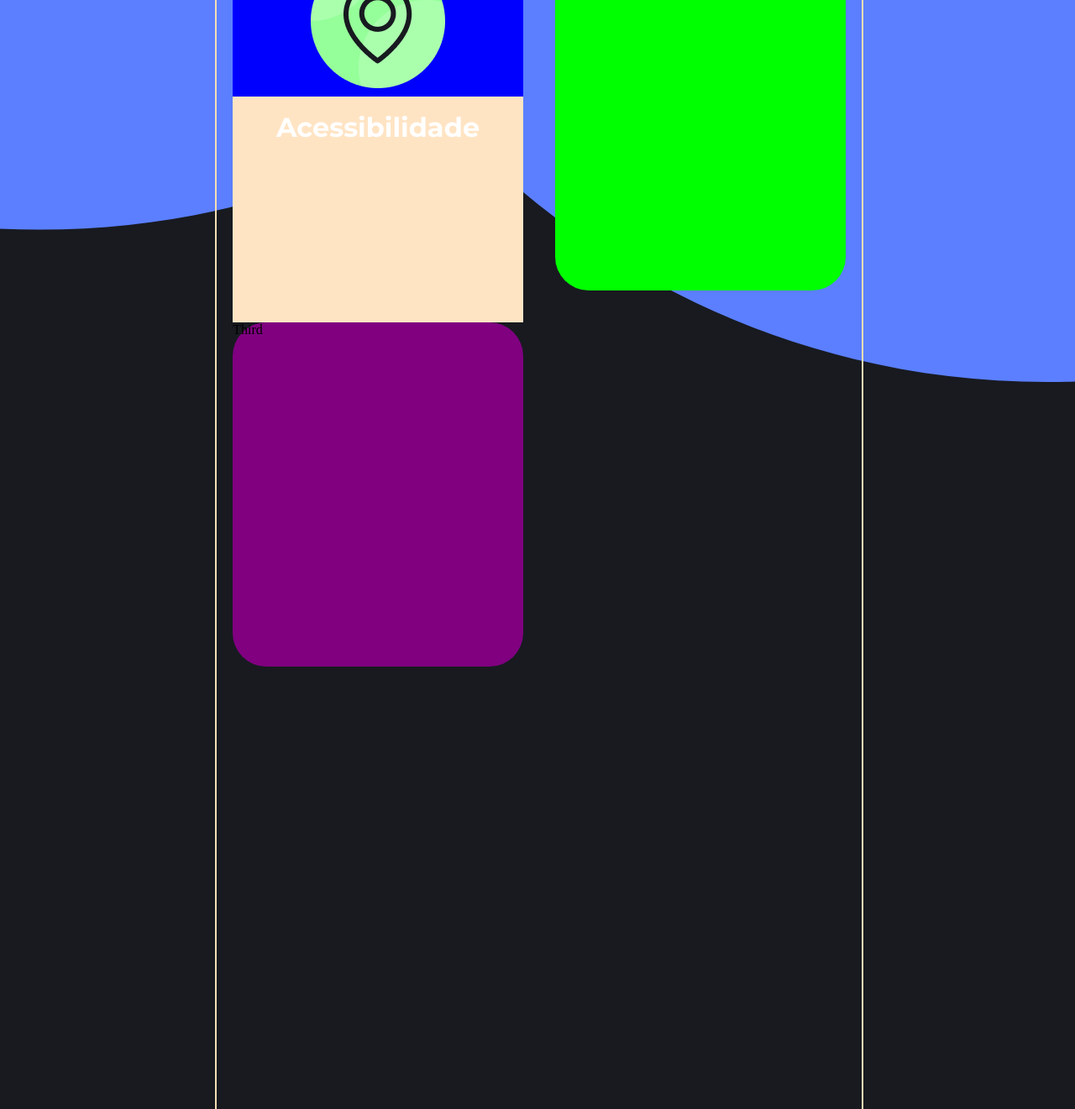
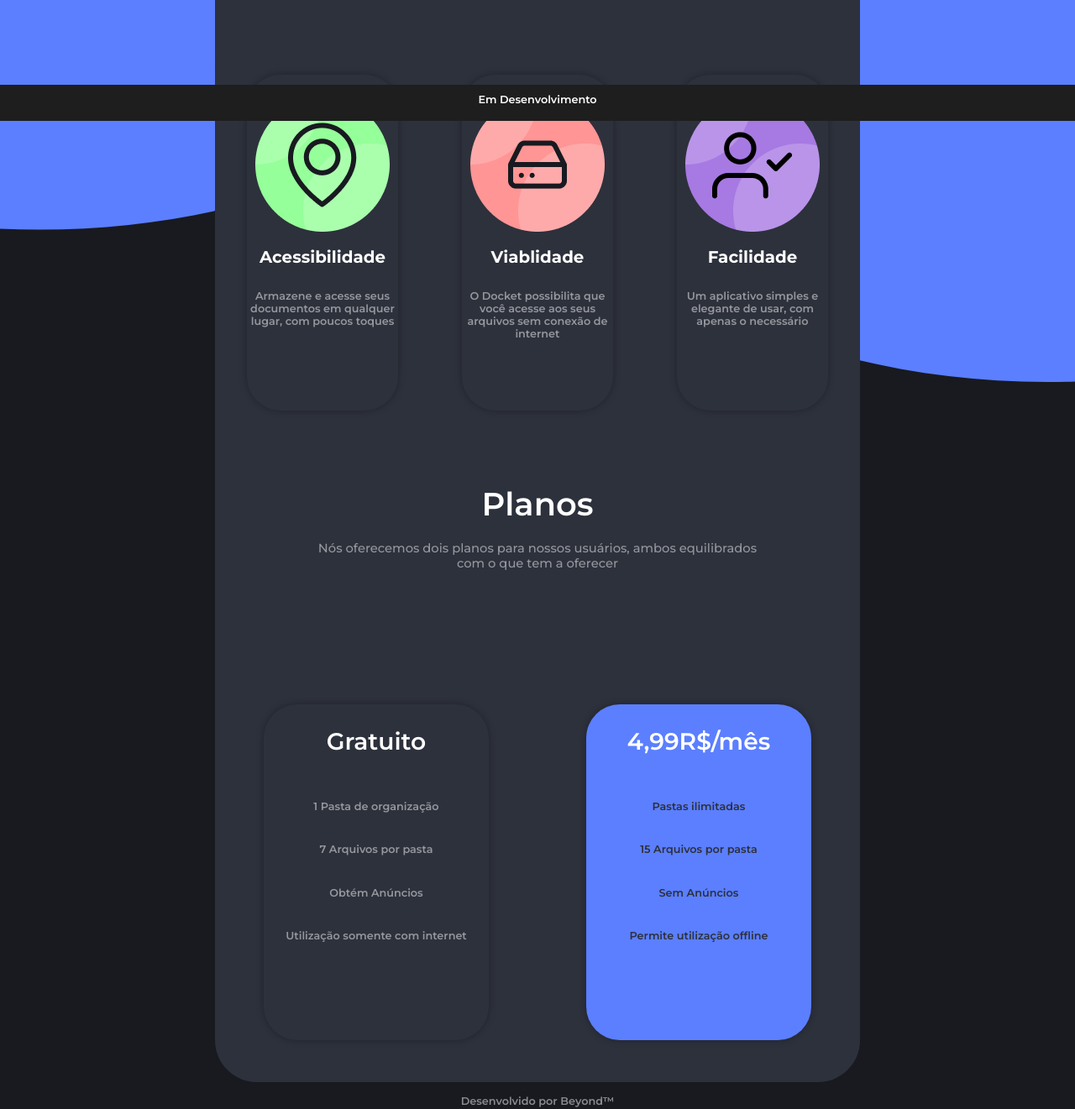
Before and after one commit to OthavioMartins/beyond, a plain HTML site: page docket.html in a window 1280 px wide. Shown: the part 656-1977 px from the top of the page at 84% size. Drawn offline with Linux system fonts and the light colour scheme.

Commit message:
Atualização de Arquivos

```diff
--- a/docket.html
+++ b/docket.html
@@ -23,29 +23,50 @@
             <p class="DocketTitle">Docket</p>
                 <div class="abouttext">
                     <p class="About">O Docket é um aplicativo de carteira digital<br>
-                que busca oferecer segurança, simplicidade
-                e qualidade no aplicativo. Ele consiste em
-                uma carteira digital para documentos,
-                para que haja mais  praticidade e segurança
+                que busca oferecer segurança, simplicidade<br>
+                e qualidade no aplicativo. Ele consiste em <br>
+                uma carteira digital para documentos, <br>
+                para que haja mais  praticidade e segurança,<br>
                 sobre seus documentos.</p>
                 </div>
         </div>
         <div class="First">
             <img class="docket" src="Icons/docket.svg"/>
         </div>
+        <div class="Premain">
+                <h1 class="VantagensTitle">Vantagens</h1>
+        </div>
         <div class="Submain">
             <div class="Second">
                 <div class="ImagemV"><img class="SVantagens" src="Icons/Location.png"/></div>
-                <div class="TextV"><h1 class="Vantagens">Acessibilidade</h1></div>
+                <div class="TextV"><h1 class="Vantagens">Acessibilidade</h1><p class="VText">Armazene e acesse seus documentos em qualquer lugar, com poucos toques</p></div>
             </div>
             <div class="Third">
-                Third
+                <div class="ImagemV"><img class="SVantagens" src="Icons/NET.png"/></div>
+                <div class="TextV"><h1 class="Vantagens">Viablidade</h1><p class="VText">O Docket possibilita que você acesse aos seus arquivos sem conexão de internet</p></div>
             </div>
             <div class="Fourth">
-                Fourth
+                <div class="ImagemV"><img class="SVantagens" src="Icons/Simple.png"/></div>
+                <div class="TextV"><h1 class="Vantagens">Facilidade</h1><p class="VText">Um aplicativo simples e elegante de usar, com apenas o necessário</p></div>
             </div>
+        <div class="PlanosTitle">
+            <div class="TextV"><h1 class="PlanosV">Planos</h1><p class="PlanosDesc">Nós oferecemos dois planos para nossos usuários, ambos equilibrados<br> com o que tem a oferecer</p></div>
+        </div>
+    <div class="cubo">
+        <div class="Fifth">
+            <h1 class="Gratuito">Gratuito</h1>
+            <p class="GText">1 Pasta de organização<br>7 Arquivos por pasta<br>Obtém Anúncios<br>Utilização somente com internet</p>
+        </div>
+        <div class="Sixth">
+            <h1 class="mes">4,99R$/mês</h1>
+            <p class="PText">Pastas ilimitadas<br>15 Arquivos por pasta<br>Sem Anúncios<br>Permite utilização offline<br></p>
+        </div>
         </div>
     </div>
+    <div class="Developed">
+        <h1 class="Beyondtm">Desenvolvido por Beyond™</h1>
+    </div>
+    <div class="Footer"><h1 class="FooterText">Em Desenvolvimento</h1></div>
         </body>
     </head>
 </html>
--- a/style.css
+++ b/style.css
@@ -80,15 +80,15 @@ body{
 
 .container{
     display: grid;
-    grid-template-columns: 10% 10% 10% 10% 10% 10% 10% 10% 10% 10%;
-    grid-template-rows: 10% 10% 10% 10% 10% 10% 10% 10% 10% 10%;
-    justify-content: space-between;
+    grid-template-columns: 20% 20% 20% 20% 20%;
+    grid-template-rows: 10% 10% 5% 10% 10% 10% 10% 10% 10% 15%;
+    justify-content: center;
     height: 2500px;
 }
 
 .Main{
-    grid-column-start: 3;
-    grid-column-end: 7;
+    grid-column-start: 2;
+    grid-column-end: 4;
     grid-row-start: 1;
     grid-row-end: 3;
 }
@@ -104,13 +104,12 @@ body{
 
 .abouttext{
     display: flex;
-    background-color: rgba(0, 255, 255, 0.2);
-    width: 100%;
+    width: 90%;
 }
 
 .About{
     font-family: "Montserrat", sans-serif;
-    font-size: 1.35rem;
+    font-size: clamp(1rem, 1.25vw, 1.25rem);
     font-weight: 500;
     margin-top: 10%;
     color: white;
@@ -120,8 +119,8 @@ body{
     display: flex;
     justify-content: center;
     margin: auto;
-    grid-column-start: 7;
-    grid-column-end: 9;
+    grid-column-start: 4;
+    grid-column-end: 5;
     grid-row-start: 1;
     grid-row-end: 3;
 }
@@ -130,91 +129,251 @@ body{
     height: 50%;
 }
 
+.Premain{
+    justify-content: center;
+    text-align: center;
+    background-color: #2D313C;
+    border-top-left-radius: 50px;
+    border-top-right-radius: 50px;
+    grid-column-start: 2;
+    grid-column-end: 5;
+    grid-row-start: 3;
+    grid-row-end: 5;
+}
+
+.VantagensTitle{
+    margin-top: 4%;
+    font-weight: 600;
+    font-family: "Montserrat", sans-serif;
+    color: white;
+    font-size: clamp(1rem, 2.5vw, 2.5rem);
+}
+
 .Submain{
     display: grid;
     min-width: 100%;
     grid-template-columns: 33.33333% 33.33333% 33.33333%;
-    grid-template-rows: 40% 10% 30% 30%;
-    grid-column-start: 3;
-    grid-column-end: 9;
-    grid-row-start: 3;
+    grid-template-rows: 40% 20% 40%;
+    grid-column-start: 2;
+    grid-column-end: 5;
+    grid-row-start: 4;
     grid-row-end: 9;
     border-radius: 50px;
-    border: solid 2px wheat;
+    background-color: #2D313C;
     grid-template-areas:
-    "second third fourth";
+    "second third fourth"
+    "planos planos planos"
+    "cubo cubo cubo";
 }
 
-@media only screen and (max-width: 1400px) {
+@media only screen and (max-width: 800px) {
     .Submain{
-        grid-template-columns: 50% 50%;
-        grid-template-rows: 30% 30% 30% 10%;
+        grid-template-columns: 100%;
+        grid-template-rows: 20% 20% 20% 10% 30%;
         grid-template-areas:
         "second"
         "third"
-        "fourth";
+        "fourth"
+        "planos"
+        "cubo"
+        "cubo"
+        "cubo";
     }
 }
-
-@media only screen and (max-width: 1000px) {
-    .Submain{
-        grid-template-columns: 100%;
-        grid-template-rows: 30% 30% 30% 10%;
-        grid-template-areas:
-        "second"
-        "third"
-        "fourth";
-    }
-}
-
 .Second{
     display: grid;
-    height: 100%;
-    grid-area: second;
     grid-template-columns: 100%;
     grid-template-rows: 40% 60%;
-    min-width: 33.33333%;
+    grid-area: second;
+    height: 80%;
+    width: 70%;
     margin: auto;
-    margin: 5%;
     border-radius: 40px;
-    background-color: Blue;
+    background-color: #2D313C;
+    box-shadow: 0px 0px 8px 0px rgba(0, 0, 0, 0.3);
 }
-
 .ImagemV{
     display: flex;
     justify-content: center;
     align-content: center;
+    margin-top: 15%;
     height: 100%;
     width: 100%;
 }
 
 .SVantagens{
     margin: auto;
-    height: auto;
+    height: 100%;
 }
 
 .TextV{
     text-align: center;
-    background-color: bisque;
+}
+
+.VText{
+    margin-top: 15%;
+    font-weight: 600;
+    color: #96979D;
+    font-family: "Montserrat", sans-serif;
+    font-size: clamp(.50rem, 1vw, 1rem);
 }
 
 .Vantagens{
-    margin-top: 5%;
+    margin-top: 25%;
     color: white;
     font-family: "Montserrat", sans-serif;
-    font-size: 2rem;
+    font-size: clamp(.55rem, 1.55vw, 1.55rem);
 }
 
 .Third{
     grid-area: third;
-    margin: 5%;
+    display: grid;
+    grid-template-columns: 100%;
+    grid-template-rows: 40% 60%;
+    height: 80%;
+    width: 70%;
+    margin: auto;
     border-radius: 40px;
-    background-color: Purple;
+    background-color: #2D313C;
+    box-shadow: 0px 0px 8px 0px rgba(0, 0, 0, 0.3);
 }
 
 .Fourth{
-    margin: 5%;
+    grid-area: fourth;
+    display: grid;
+    grid-template-columns: 100%;
+    grid-template-rows: 40% 60%;
+    margin: auto;
+    height: 80%;
+    width: 70%;
     border-radius: 40px;
-    justify-content: center;
-    background-color: Lime;
+    background-color: #2D313C;
+    box-shadow: 0px 0px 8px 0px rgba(0, 0, 0, 0.3);
 }
+
+.PlanosTitle{
+    grid-area: planos;
+    text-align: center;
+}
+
+.PlanosV{
+    margin-top: 5%;
+    font-weight: 600;
+    color: white;
+    font-family: "Montserrat", sans-serif;
+    font-size: clamp(1rem, 3vw, 3rem);
+}
+
+.PlanosDesc{
+    margin-top: 2.5%;
+    font-weight: 500;
+    color: #96979D;
+    font-family: "Montserrat", sans-serif;
+    font-size: clamp(.65rem, 1.15vw, 1.15rem);
+}
+
+.cubo{
+    display: grid;
+    grid-template-columns: 50% 50%;
+    grid-template-rows: 100%;
+    grid-area: cubo;
+}
+
+.Fifth{
+    display: grid;
+    grid-template-columns: 100%;
+    grid-template-rows: 20% 80%;
+    margin: auto;
+    height: 80%;
+    width: 70%;
+    border-radius: 40px;
+    background-color: #2D313C;
+    box-shadow: 0px 0px 8px 0px rgba(0, 0, 0, 0.3);
+}
+
+.Sixth{
+    display: grid;
+    grid-template-columns: 100%;
+    grid-template-rows: 20% 80%;
+    margin: auto;
+    height: 80%;
+    width: 70%;
+    border-radius: 40px;
+    background-color: #5B7FFF;
+    box-shadow: 0px 0px 8px 0px rgba(0, 0, 0, 0.3);
+}
+
+.Gratuito{
+    text-align: center;
+    margin-top: 10%;
+    font-weight: 600;
+    color: white;
+    font-family: "Montserrat", sans-serif;
+    font-size: clamp(1rem, 2.2vw, 2.2rem);
+}
+
+.GText{
+    margin-top: 6%;
+    text-align: center;
+    line-height: 400%;
+    font-weight: 600;
+    color: #96979D;
+    font-family: "Montserrat", sans-serif;
+    font-size: clamp(.50rem, 1vw, 1rem);
+}
+
+.mes{
+    text-align: center;
+    margin-top: 10%;
+    font-weight: 600;
+    color: white;
+    font-family: "Montserrat", sans-serif;
+    font-size: clamp(1rem, 2.2vw, 2.2rem);
+}
+
+.PText{
+    margin-top: 6%;
+    text-align: center;
+    line-height: 400%;
+    font-weight: 600;
+    color: #2D303B;
+    font-family: "Montserrat", sans-serif;
+    font-size: clamp(.50rem, 1vw, 1rem);
+}
+
+.Developed{
+    grid-column-start: 3;
+    grid-column-end: 4;
+    grid-row-start: 9;
+    grid-row-end: 10;
+}
+
+.Beyondtm{
+    margin-top: 6%;
+    text-align: center;
+    font-weight: 600;
+    color: #8B8C8F;
+    font-family: "Montserrat", sans-serif;
+    font-size: clamp(.50rem, 1vw, 1rem);
+}
+
+.Footer {
+    position: fixed;
+    bottom: 0vw;
+    left: 0vh;
+    width: 100vw;
+    height: 5.35vh;
+    background-color: #1E1E1E;
+    text-align: center;
+    color: white;
+    z-index: 1;
+  }
+
+.FooterText{
+    margin-top: 0.75%;
+    text-align: center;
+    font-weight: 600;
+    color: white;
+    font-family: "Montserrat", sans-serif;
+    font-size: clamp(.50rem, 1vw, 1rem);
+}
```
Also changed, not shown: Icons/Line 1.svg (added).
